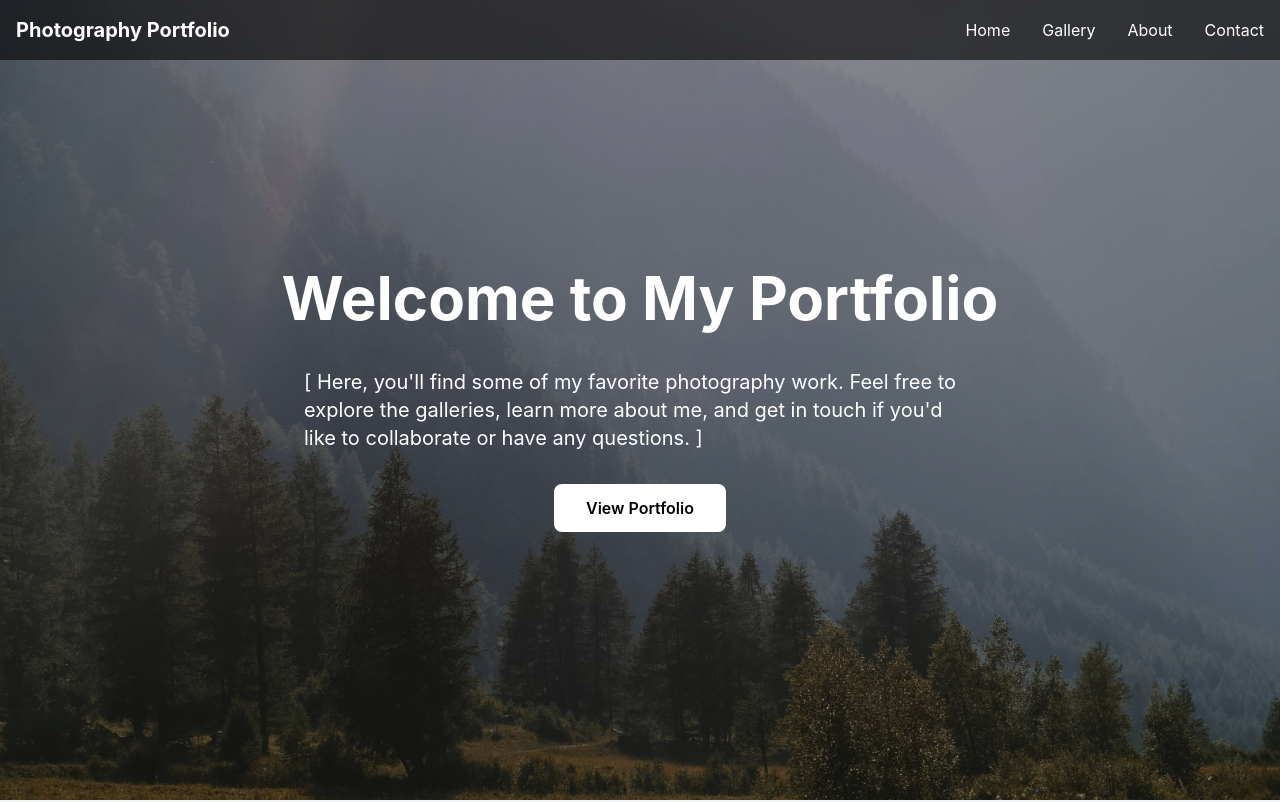
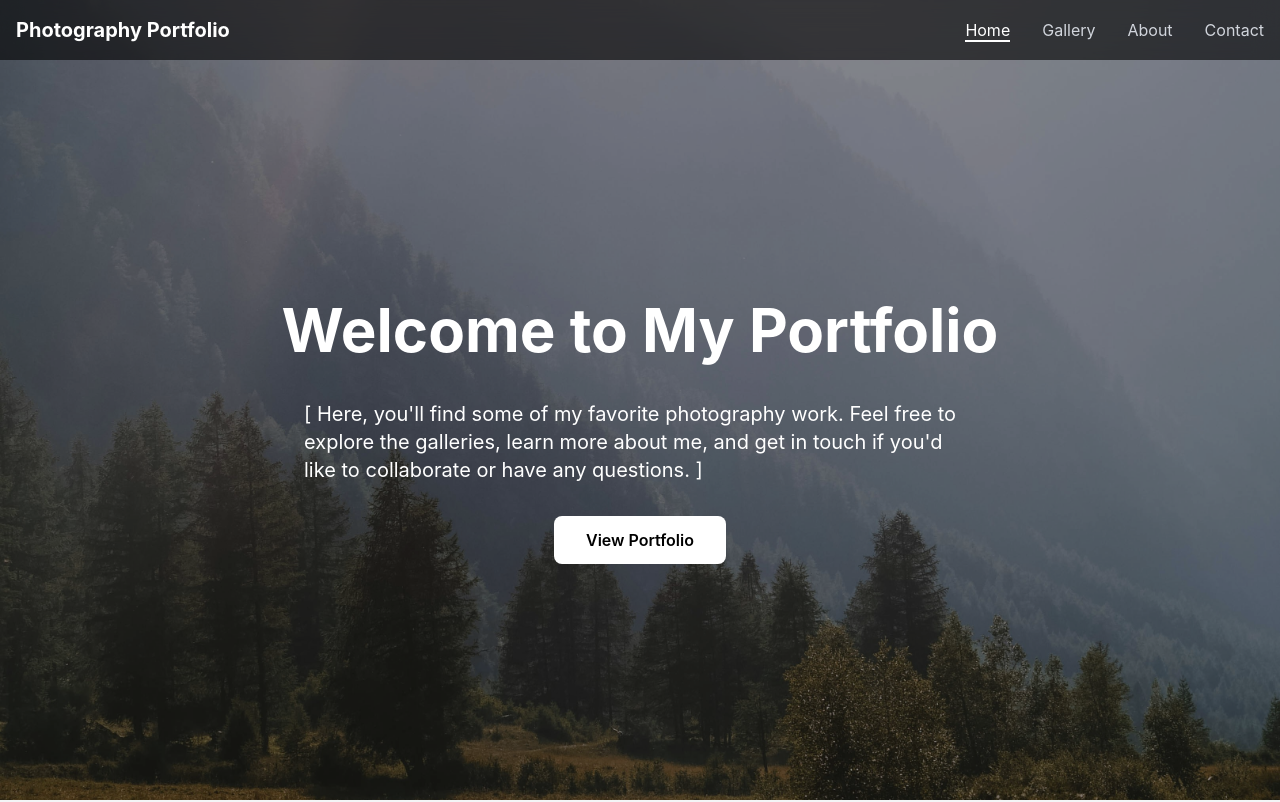
Before and after one commit to Pizzadreams/Photography_Portfolio, a React (Vite) app: page / in a window 1280 px wide. Shown: the top 802 px of the page. Built offline with nearby package versions, Linux system fonts and the light colour scheme.

Commit message:
Implement navigation links via navlink

```diff
--- a/src/components/Hero.jsx
+++ b/src/components/Hero.jsx
@@ -3,7 +3,7 @@ import heroImage from "../assets/images/temporary_pic1.jpg";
 function Hero() {
   return (
     <section
-      className="relative h-screen bg-cover bg-center"
+      className="relative h-screen bg-cover bg-center pt-16"
       style={{
           backgroundImage: `url(${heroImage})`
       }}
--- a/src/components/Navbar.jsx
+++ b/src/components/Navbar.jsx
@@ -1,6 +1,14 @@
+import { NavLink } from "react-router-dom";
 import Container from "./Container";
 
 function Navbar() {
+  const navLinkClass = ({ isActive }) =>
+    `transition-colors duration-200 ${
+      isActive
+      ? "text-white border-b-2 border-white"
+      : "text-gray-300 hover:text-white"
+    }`;
+
   return (
     <nav className="fixed top-0 left-0 z-50 w-full bg-black/60 backdrop-blur-md text-white">
       <Container>
@@ -10,10 +18,26 @@ function Navbar() {
           </h1>
 
           <ul className="flex gap-8">
-            <li>Home</li>
-            <li>Gallery</li>
-            <li>About</li>
-            <li>Contact</li>
+            <li>
+              <NavLink to="/" className={navLinkClass}>
+                Home
+              </NavLink>
+            </li>
+            <li>
+              <NavLink to="/gallery" className={navLinkClass}>
+                Gallery
+              </NavLink>
+            </li>
+            <li>
+              <NavLink to="/about" className={navLinkClass}>
+                About
+              </NavLink>
+            </li>
+            <li>
+              <NavLink to="/contact" className={navLinkClass}>
+                Contact
+              </NavLink>
+            </li>
           </ul>
         </div>
       </Container>
```
